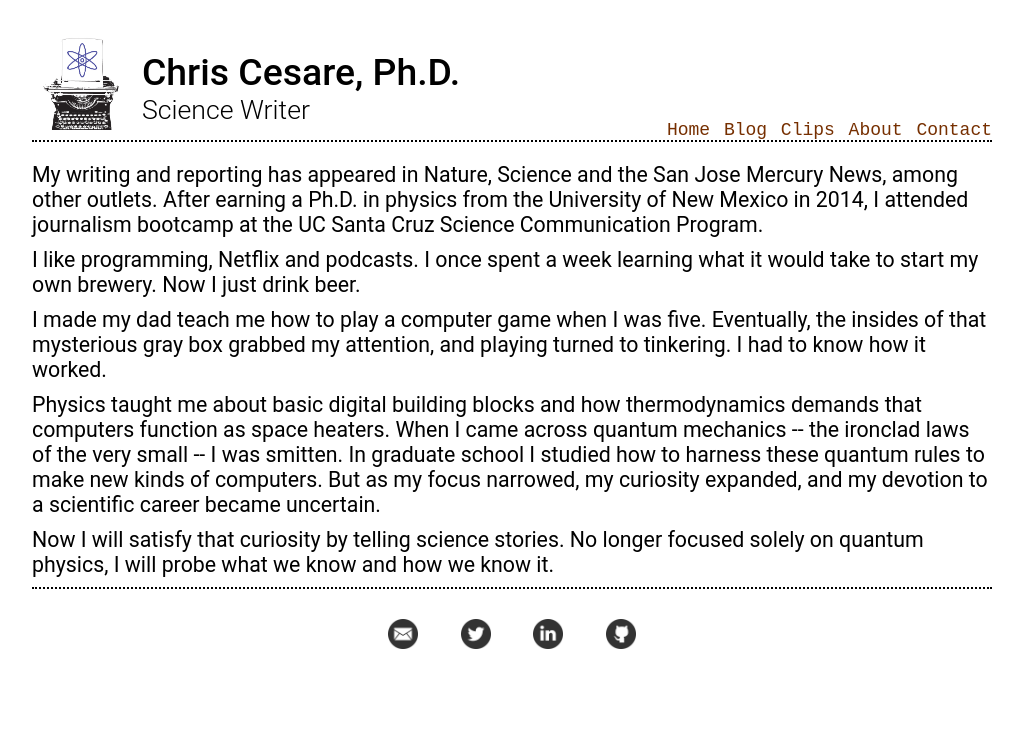
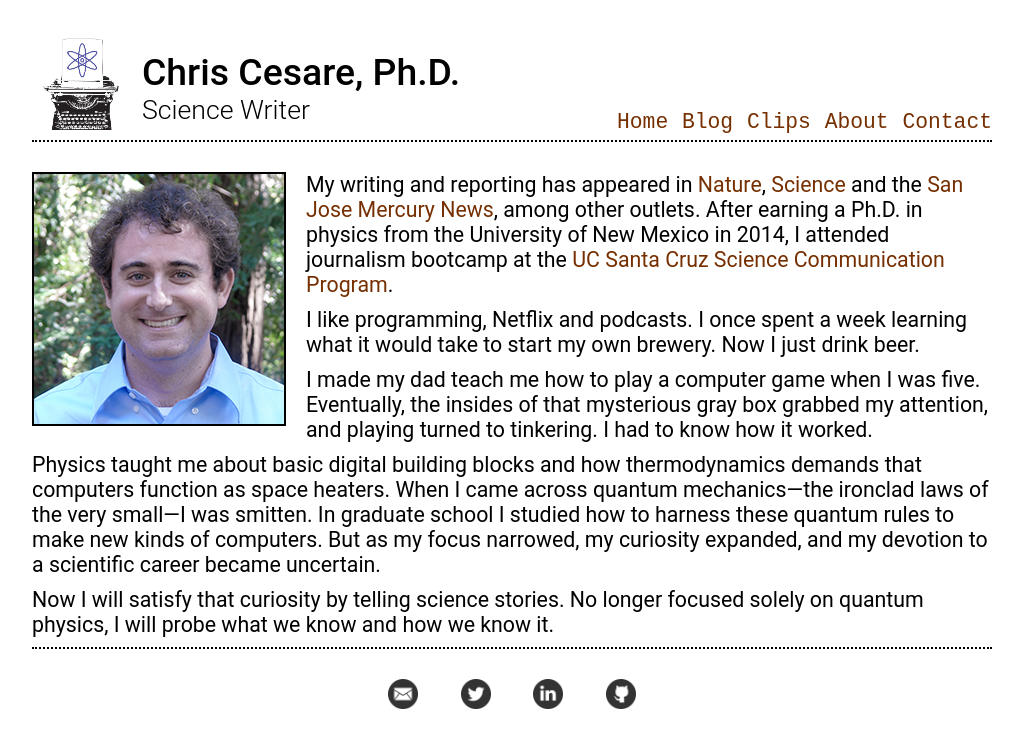
Before and after one commit to ccesare/ccesare.github.io, a Jekyll site: the page built from about.md, in a window 1280 px wide. Shown: the top 748 px of the page, without its empty margins (128-1151 px from the left). Built offline with Jekyll 4.4.1, drawn with Linux system fonts in a browser that asks for light colours.

Commit message:
Converted the about page to markdown. Added a profile pic.

```diff
--- a/_sass/content.sass
+++ b/_sass/content.sass
@@ -70,6 +70,13 @@ main p
   position: relative
   top: -20px
 
+.clip-link
+  font-size: 14pt
+
+.clip-link-size
+  font-size: 20pt
+
+// Blog display on main page
 .blog-box
   margin-top: 30px
   font-size: 14pt
@@ -83,12 +90,6 @@ main p
 .recent-blogs li
   list-style-type: none
   font-size: 18pt
-
-.clip-link
-  font-size: 14pt
-
-.clip-link-size
-  font-size: 20pt
 
 // Larger screens
 @media only screen and (min-width: $break-small)
--- a/_sass/nav.sass
+++ b/_sass/nav.sass
@@ -45,7 +45,7 @@ hr.nav-separator
   #site-nav ul
     display: block
     position: absolute
-    top: 100px
+    top: 90px
     left: unset
     right: 0
 
@@ -57,7 +57,7 @@ hr.nav-separator
     padding-left: 10px
     padding-top: 0
     padding-bottom: 0
-    font-size: 18px
+    font-size: 16pt
 
   hr.nav-separator
     display: none
--- a/about.html
+++ /dev/null
@@ -1,9 +0,0 @@
----
-layout: default
-permalink: /about/
----
-<p class="home-text">My writing and reporting has appeared in Nature, Science and the San Jose Mercury News, among other outlets. After earning a Ph.D. in physics from the University of New Mexico in 2014, I attended journalism bootcamp at the UC Santa Cruz Science Communication Program.</p>
-<p class="home-text">I like programming, Netflix and podcasts. I once spent a week learning what it would take to start my own brewery. Now I just drink beer.</p>
-<p class="home-text">I made my dad teach me how to play a computer game when I was five. Eventually, the insides of that mysterious gray box grabbed my attention, and playing turned to tinkering. I had to know how it worked.</p>
-<p class="home-text">Physics taught me about basic digital building blocks and how thermodynamics demands that computers function as space heaters. When I came across quantum mechanics -- the ironclad laws of the very small -- I was smitten. In graduate school I studied how to harness these quantum rules to make new kinds of computers. But as my focus narrowed, my curiosity expanded, and my devotion to a scientific career became uncertain.</p>
-<p class="home-text">Now I will satisfy that curiosity by telling science stories. No longer focused solely on quantum physics, I will probe what we know and how we know it.</p>
--- /dev/null
+++ b/about.md
@@ -0,0 +1,15 @@
+---
+layout: default
+permalink: /about/
+---
+<img style="float: left; margin-right: 20px; margin-top: 10px; margin-bottom: 10px; border: 2px solid;" src="/images/bio-cesare.jpg" />
+
+My writing and reporting has appeared in [Nature](https://www.nature.com/news), [Science](https://www.sciencemag.org/news) and the [San Jose Mercury News](https://www.mercurynews.com/), among other outlets. After earning a Ph.D. in physics from the University of New Mexico in 2014, I attended journalism bootcamp at the [UC Santa Cruz Science Communication Program](https://scicom.ucsc.edu).
+
+I like programming, Netflix and podcasts. I once spent a week learning what it would take to start my own brewery. Now I just drink beer.
+
+I made my dad teach me how to play a computer game when I was five. Eventually, the insides of that mysterious gray box grabbed my attention, and playing turned to tinkering. I had to know how it worked.
+
+Physics taught me about basic digital building blocks and how thermodynamics demands that computers function as space heaters. When I came across quantum mechanics---the ironclad laws of the very small---I was smitten. In graduate school I studied how to harness these quantum rules to make new kinds of computers. But as my focus narrowed, my curiosity expanded, and my devotion to a scientific career became uncertain.
+
+Now I will satisfy that curiosity by telling science stories. No longer focused solely on quantum physics, I will probe what we know and how we know it.
```
Also changed, not shown: index.md (+4 -2 lines).
